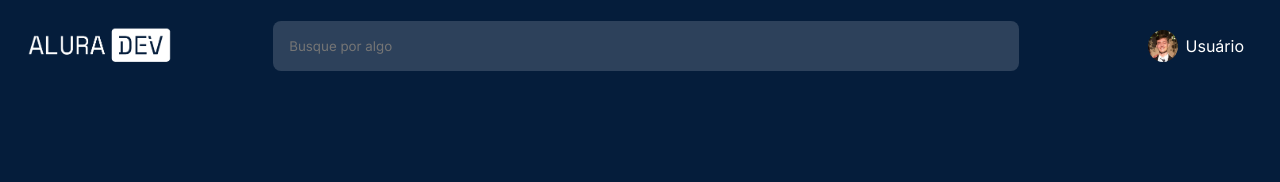
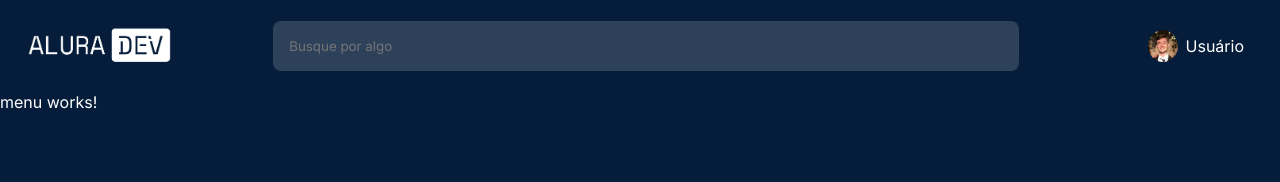
Before and after one commit to FelipePilz/alura-challenge-frontend, an Angular app: page / in a window 1280 px wide. Shown: the top 182 px of the page. Built offline with nearby package versions, Linux system fonts and the light colour scheme.

Commit message:
Criado modulo e componentes do menu

```diff
--- a/src/app/app.component.html
+++ b/src/app/app.component.html
@@ -1 +1,2 @@
 <app-header></app-header>
+<app-menu></app-menu>
--- a/src/app/app.module.ts
+++ b/src/app/app.module.ts
@@ -1,3 +1,4 @@
+import { MenuModule } from './components/menu/menu.module';
 import { HeaderModule } from './components/header/header.module';
 import { NgModule } from '@angular/core';
 import { BrowserModule } from '@angular/platform-browser';
@@ -7,7 +8,7 @@ import { AppComponent } from './app.component';
 
 @NgModule({
   declarations: [AppComponent],
-  imports: [BrowserModule, AppRoutingModule, HeaderModule],
+  imports: [BrowserModule, AppRoutingModule, HeaderModule, MenuModule],
   providers: [],
   bootstrap: [AppComponent],
 })
--- /dev/null
+++ b/src/app/components/menu/menu.component.html
@@ -0,0 +1 @@
+<p>menu works!</p>
```
Also changed, not shown: src/app/components/menu/menu.component.ts (added, +8 -0 lines), src/app/components/menu/menu.module.ts (added, +10 -0 lines), src/app/components/menu/menu.component.scss (added).
